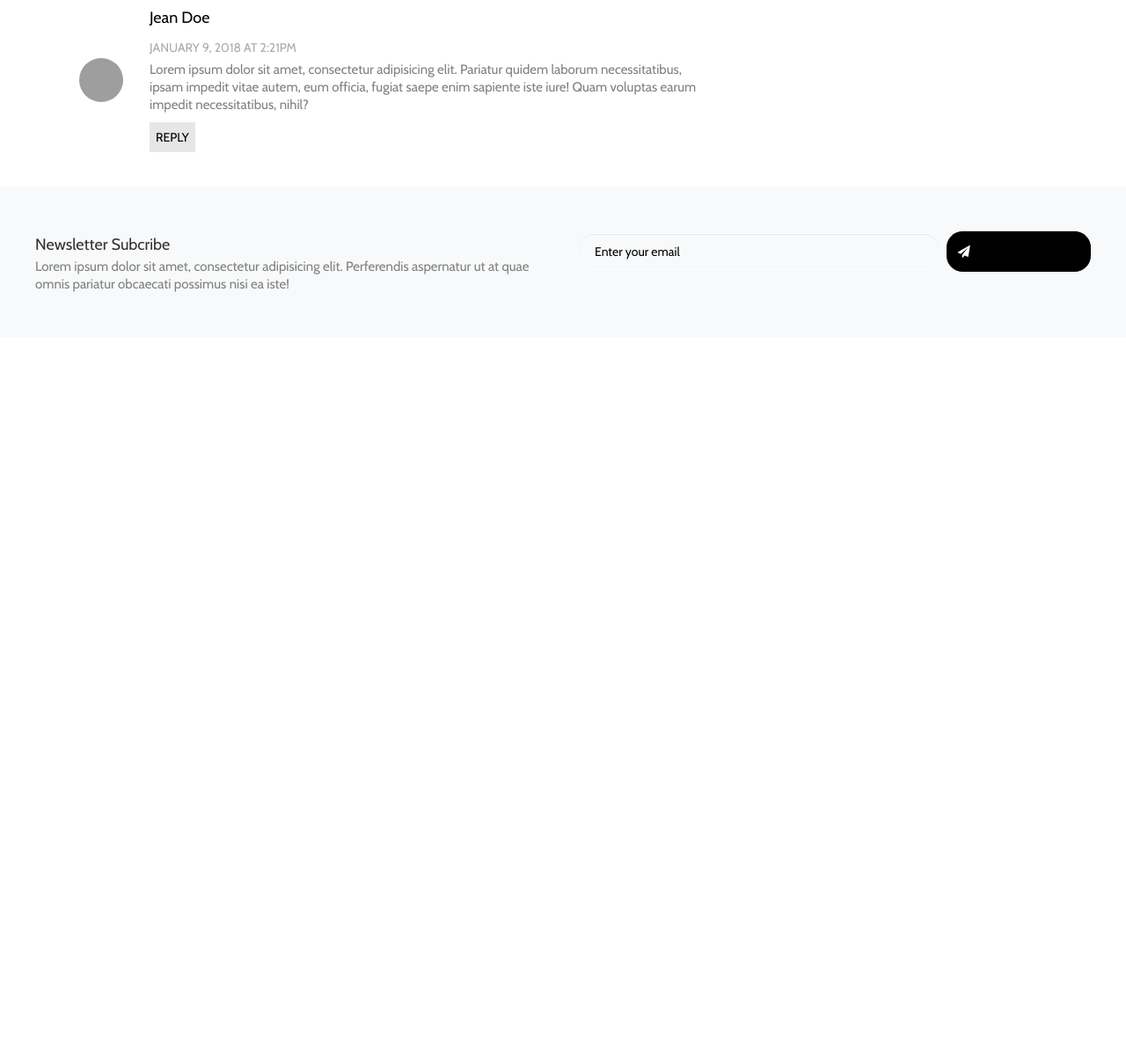
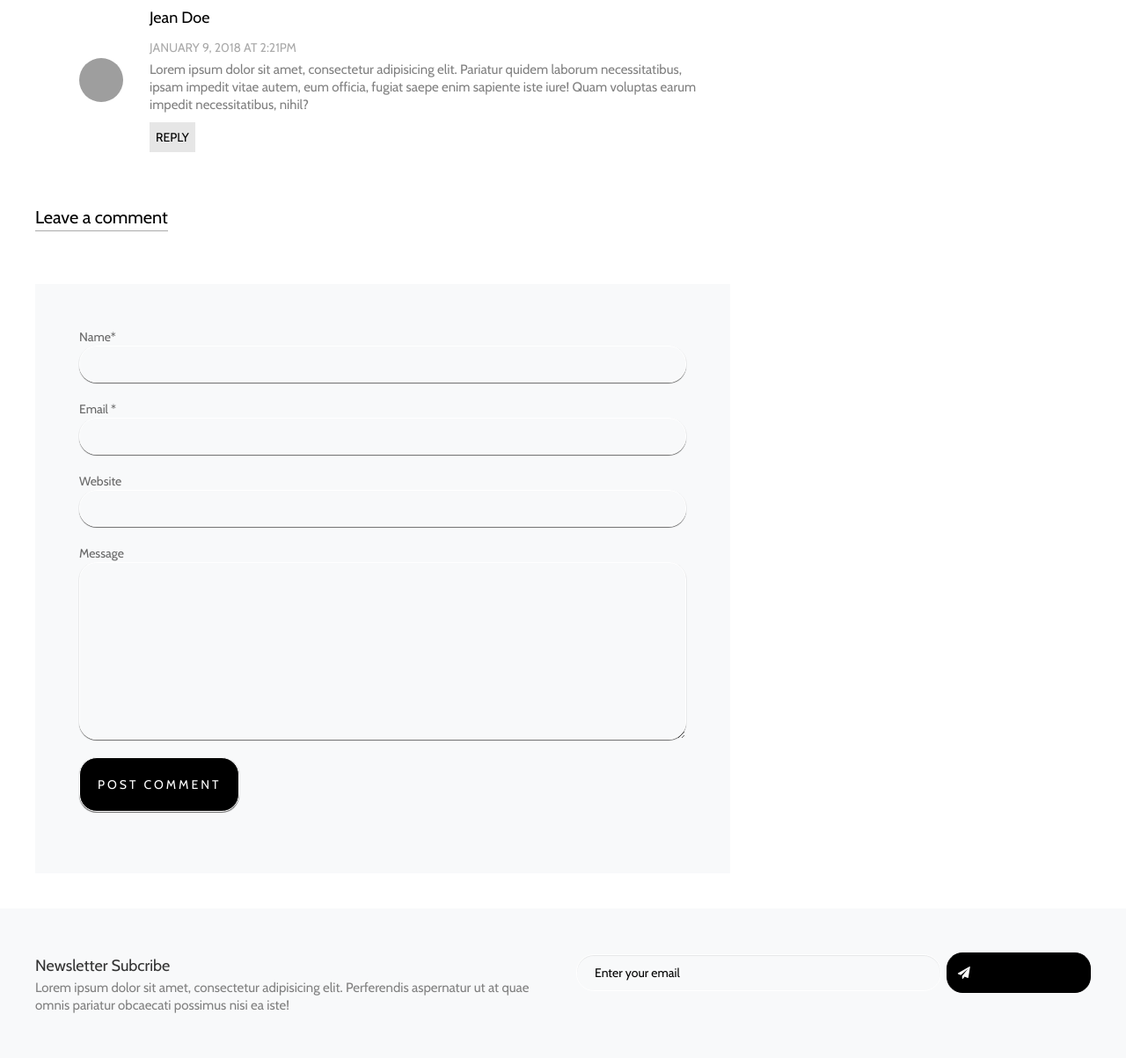
Before and after one commit to anand-phpdev/sample-project, a PHP site: page / in a window 1280 px wide. Shown: the part 1645-2848 px from the top of the page at 88% size. Before the commit the page ends 1977 px from the top, so only its background shows below. Run offline with PHP 8.4, Linux system fonts and the light colour scheme; grey boxes are pictures that could not be loaded.

Commit message:
first page complete

```diff
--- a/assets/css/style.css
+++ b/assets/css/style.css
@@ -317,3 +317,30 @@
 .search-icon{
   flex:1;
 }
+
+.form-section {
+  background-color: #f8f9fa!important;
+  padding: 50px;
+  margin-bottom: 40px;
+
+}
+
+.form-section input,
+.form-section textarea{
+  border-radius: 20px;
+  background: transparent;
+  padding: 20px;
+  border: 1px solid #fff;
+  box-shadow: 0px 1px 1px 0px #666;
+  margin-bottom: 20px;
+}
+
+#smapleproject .post-comment-button{
+  background-color: #000;
+    color: #fff;
+    letter-spacing: 3px;
+}
+
+.lable-name{
+  color:#666;
+}
--- a/index.html
+++ b/index.html
@@ -235,7 +235,53 @@
                </div>
             </div>
          </div>
+
+
+
+
+         <div class="s2-title-section">
+            <div class="s2-title">Leave a comment</div>
+         </div>
+
+
+
+
+
+            <div class="row">
+               <div class="col-lg-8">
+                  <div class="form-section">
+                  <form action="#" method="post">
+                     <div class="lable-name">Name*</div>
+                     <input type="text" name="name" class="form-control">
+
+                     <div class="lable-name">Email *</div>
+                     <input type="email" name="email" class="form-control">
+
+
+                     <div class="lable-name">Website</div>
+                     <input type="text" name="website" class="form-control">
+
+                     <div class="lable-name">Message</div>
+                    <textarea rows="8" class="form-control"></textarea>
+
+                     <input type="submit" class="post-comment-button" value="POST COMMENT">
+
+                  </form>
+               </div>
+            </div>
+
+         </div>
+
+
       </div>
+
+
+
+
+
+
+
+
       <!-- footer section-->
       <div class="footer">
 
@@ -254,7 +300,7 @@
                <div class="col-lg-6">
                   <div class="foot-search-bar">
                      <div class="search-bar-foot">
-                        <input type="email" name="email" class="form-control" placeholder="Enter your email"/>
+                        <input type="email" name="email" class="form-control" placeholder="Enter your email" />
                      </div>
                      <div class="search-icon sbt-btn">
                         <i class="fa fa-paper-plane"></i>
```
